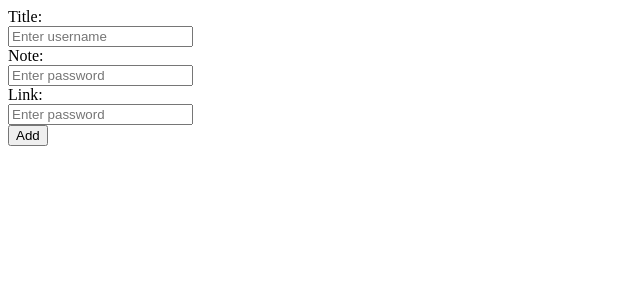
After one commit to ryantantiern/strange-references, a Django app: template strange_references/templates/strange_references/edit_references.html in a window 1280 px wide. The commit adds this page. Shown: the top 300 px of the page, without its empty margins (0-640 px from the left). Run offline with Django 3.2, Linux system fonts and the light colour scheme; the template is opened without the code that fills it, so the values that code supplies are empty.

Commit message:
working on saving and adding references

```diff
--- /dev/null
+++ b/strange_references/templates/strange_references/edit_references.html
@@ -0,0 +1,31 @@
+<!DOCTYPE html>
+<html lang="en">
+<head>
+    <meta charset="UTF-8">
+    <title>Title</title>
+</head>
+<body>
+    <form class="form-horizontal" action="{% url 'strange_references:save_reference' %}" method="post">
+           {% csrf_token %}
+           <div class="form-group">
+                <label class="control-label col-sm-3" for="title">Title:</label>
+                <div class="col-sm-8">
+                    <input type="text" class="form-control" name="title" placeholder="Enter username" required>
+                </div>
+           </div>
+            <div class="form-group">
+                  <label class="control-label col-sm-3" for="note">Note:</label>
+                  <div class="col-sm-8">
+                    <input type="text" class="form-control" name="note" placeholder="Enter password" required>
+                  </div>
+            </div>
+           <div class="form-group">
+                  <label class="control-label col-sm-3" for="link">Link:</label>
+                  <div class="col-sm-8">
+                    <input type="text" class="form-control" name="link" placeholder="Enter password" required>
+                  </div>
+           </div>
+           <button type="submit" class="btn btn-default" data-dismiss="modal">Add</button>
+    </form>
+</body>
+</html>
```
Also changed, not shown: strange_references/templates/strange_references/dashboard.html (+3 -4 lines).
